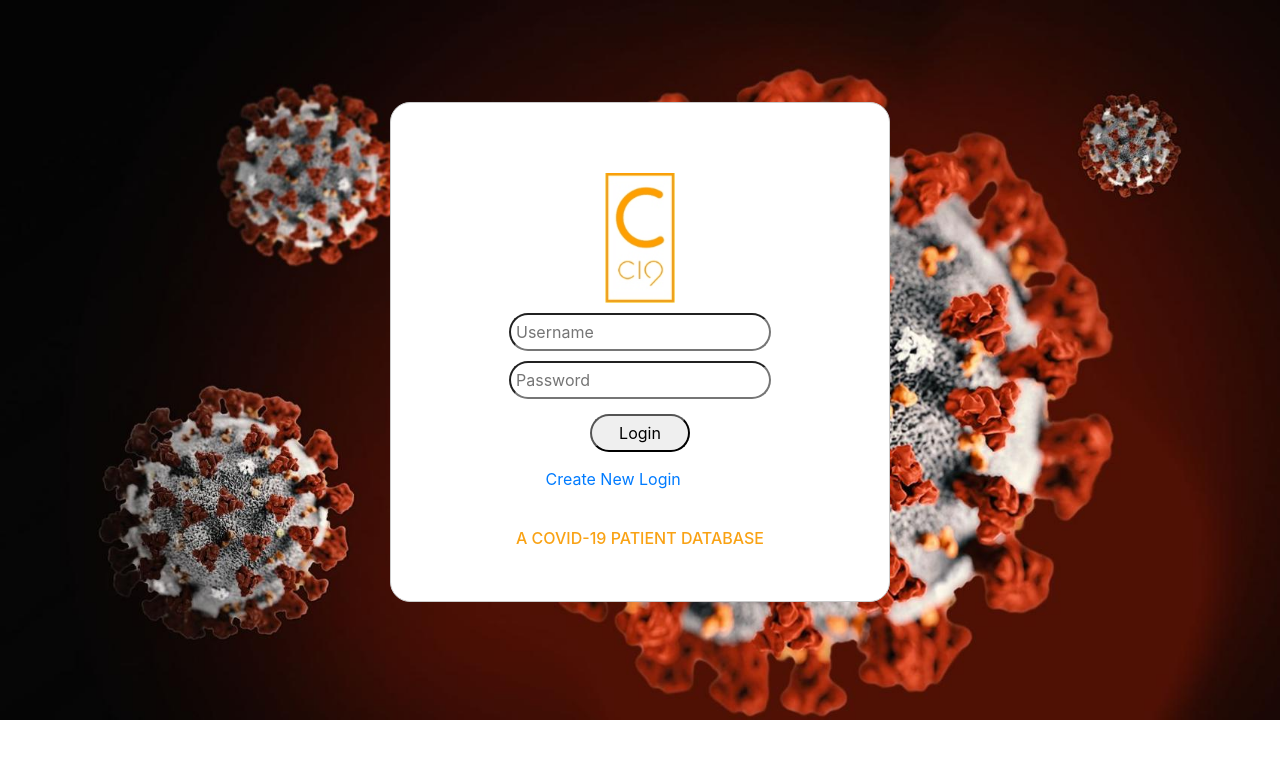
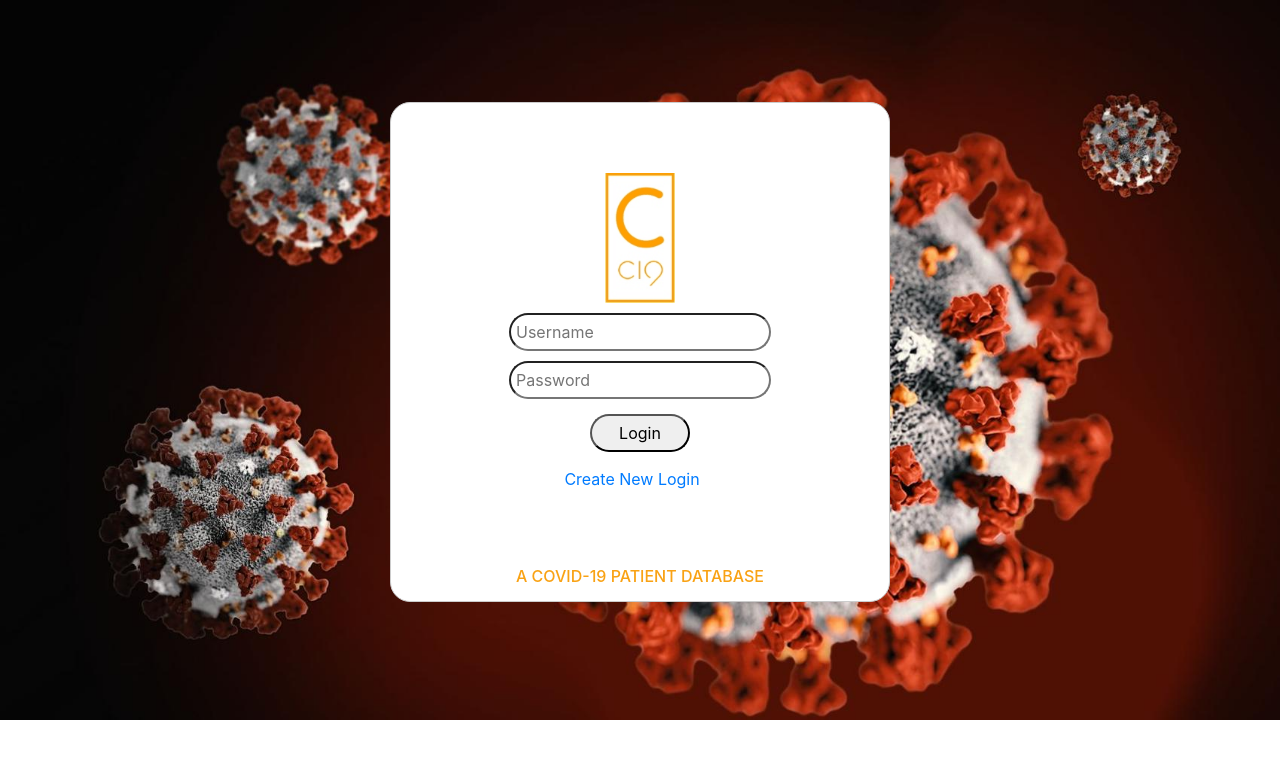
Before and after one commit to stgrky/Project_2, a Vue app: page / in a window 1280 px wide. Shown: the top 758 px of the page. Built offline with nearby package versions, Linux system fonts and the light colour scheme; the HTML template or start-up script is replaced by a standard one.

Commit message:
Final tweaks to hyperlink and container

```diff
--- a/src/components/login.vue
+++ b/src/components/login.vue
@@ -104,13 +104,13 @@ body {
 }
 /* new login link */
 #new-login {
-  margin-left: 25%;
+  margin-left: 30%;
 }
 
 /* covid db text */
 .covid {
   color: #f9a214;
-  margin-top: 10% !important;
+  margin-top: 20% !important;
   font-size: 16px;
   text-align: center;
 }
```
